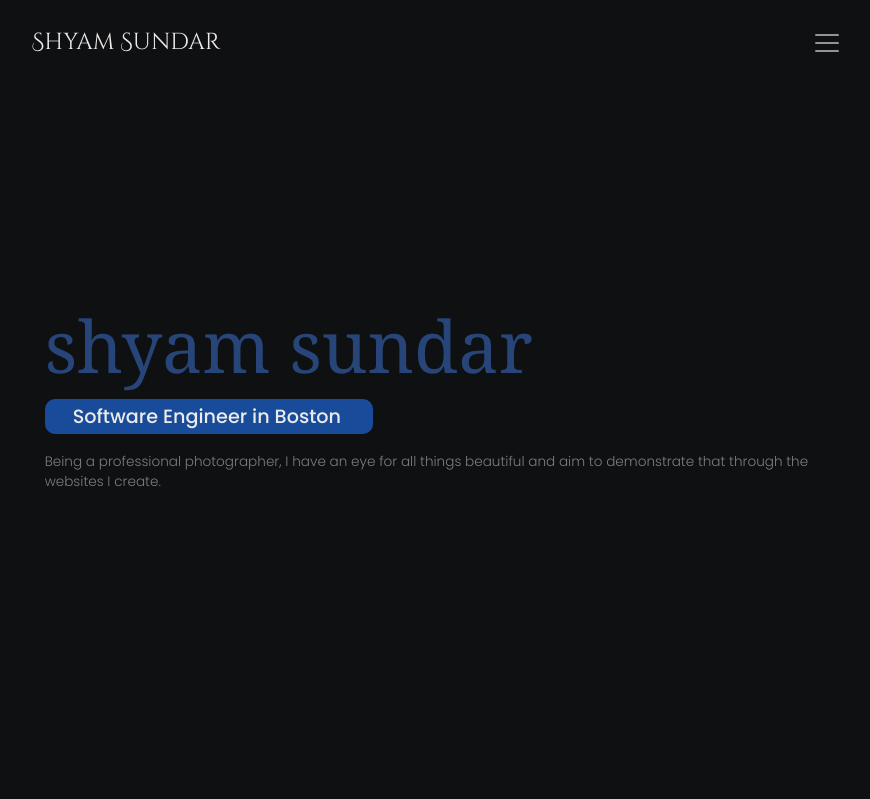
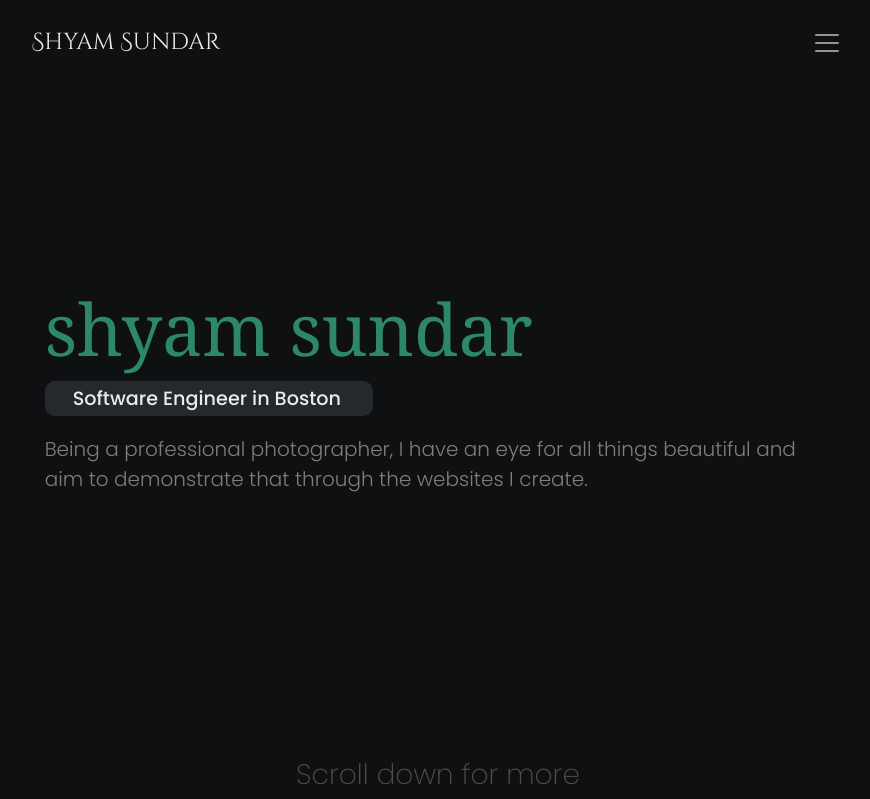
Before and after one commit to shyamsundarko/portfolioV2, a React (Create React App) app: page / in a window 1280 px wide. Shown: the top 799 px of the page, without its empty margins (202-1072 px from the left). Built offline with nearby package versions, Linux system fonts and the light colour scheme; a web font is replaced by a local one.

Commit message:
update font sizes

```diff
--- a/src/components/IntroComponent.js
+++ b/src/components/IntroComponent.js
@@ -10,14 +10,14 @@ const IntroComponent = () => {
     useEffect(() => {
 
         if(window.innerWidth>600){
-          const marginNew = (window.innerHeight/2)*0.7;
+          const marginNew = (window.innerHeight/2)*0.65;
           const marginTop = marginNew*0.88;
 
           setMarginScreen(marginNew+"px");
           setMarginScreenTop(marginTop+"px");
         }
         else{
-          const marginNew = (window.innerHeight/2)*0.6;
+          const marginNew = (window.innerHeight/2)*0.55;
           const marginTop = marginNew;
 
           setMarginScreen(marginNew+"px");
--- a/src/index.css
+++ b/src/index.css
@@ -51,7 +51,7 @@
   }
 
   .cityColor{
-    background-color: rgb(25, 75, 155);
+    background-color: rgb(37, 40, 45);
     padding: 0.5vmin 4vmin 0.5vmin 3.5vmin;
     border-radius: 10px;
     color: rgb(235, 235, 235);
@@ -72,7 +72,7 @@
   }
   #name{
     font-size: 9vmin;
-    color: rgb(39, 69, 121);
+    color: rgb(44, 136, 102);
     font-family: Georgia, 'Times New Roman', Times, serif;
   }
   #introText {
@@ -88,23 +88,21 @@
     color: rgb(147, 147, 147);
     font-weight: 300;
     padding: 0.5vmin 0;
+
   }
   .SubText{
     color: rgba(156, 156, 156, 0.781);
     font-weight: 300;
-    font-size:1.7vmin;
+    font-size: 2.5vmin;
     padding-top: 2vmin;
     text-align: left;
   }
   .scrollDown{
     color: rgba(97, 97, 97, 0.781);
     font-weight: 200;
-    font-size: 2vmin;
-    padding-top: 3vmin;
+    font-size: 3.5vmin;
   }
-  .colorize{
-    color: rgb(202, 49, 49);
-  }
+
   #projectsSection {
 
     padding: 0vmin 32vmin;
@@ -518,6 +516,7 @@
     #name{
       font-size: 17vmin;
     }
+
     .cityColor{
       font-size: 3.5vmin;
       border-radius: 5px;
@@ -526,10 +525,10 @@
       font-size: 3vmin;
     }
     .role{
-      font-size: 4.5vmin;
+      font-size: 5vmin;
     }
     .roleTasks{
-      font-size: 4vmin;
+      font-size: 4.5vmin;
       line-height: 1.5;
       font-weight: 200;
     }
@@ -556,19 +555,20 @@
       padding: 1.5vmin 2vmin;
     }
     #aboutMeContainer p{
-      font-size: 4vmin;
+      font-size: 4.5vmin;
       font-weight: 300;
     }
 
 
     .projectTitle{
-      font-size: 4.5vmin;
+      font-size: 5vmin;
       margin-top: 3vmin;
       margin-bottom: 1vmin;
     }
     .desc{
-      font-size: 3.8vmin;
+      font-size: 4.7vmin;
       margin-bottom: 6vmin;
+      font-weight: 300;
     }
     .indivSkill{
       font-size: 3vmin;
```
